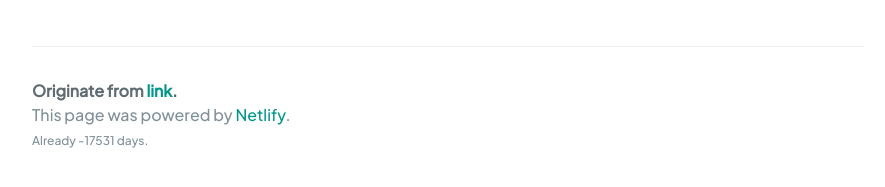
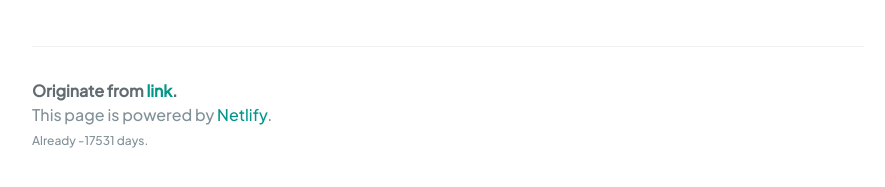
Before and after one commit to link9596/jekyll-theme-Hydrogen, a Jekyll site: the page built from index.html, in a window 1280 px wide and 1067 px high. Shown: the part 868-1055 px from the top of the window, without its empty margins (192-1077 px from the left). Built offline with Jekyll 4.4.1, drawn with Linux system fonts in a browser that asks for light colours; the list of posts is cut into pages by our own code.

Commit message:
更新 default.html

```diff
--- a/_layouts/default.html
+++ b/_layouts/default.html
@@ -90,7 +90,7 @@
 
       <footer class="site-footer">
         <span class="site-footer-owner">Originate from <a href="https://atlinker.cn">link</a>.</span>
-        <span class="site-footer-credits">This page was powered by<a href="https://www.netlify.com/"> Netlify</a>.</span><br>
+        <span class="site-footer-credits">This page is powered by<a href="https://www.netlify.com/"> Netlify</a>.</span><br>
         <span class="site-footer-credits" style="font-size:12px">Already <span id="sitetime"></span> days.</span>
       </footer>
     </section>
```
